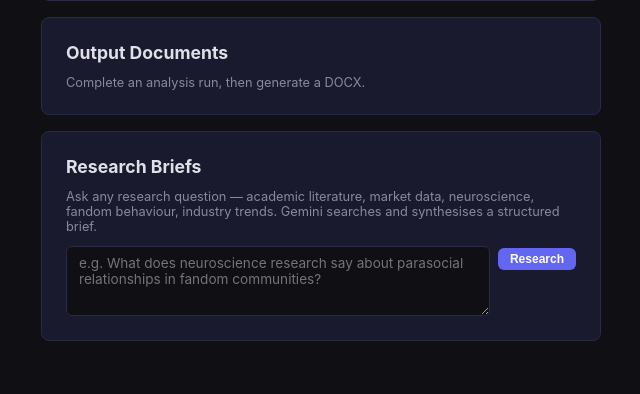
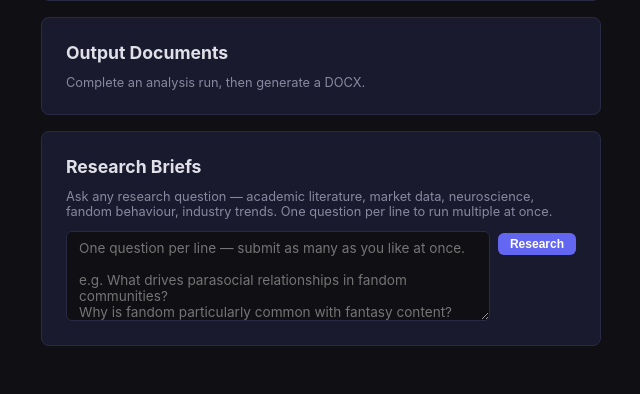
Before and after one commit to Erstiv/Iditeration, a FastAPI app: template app/templates/project.html in a window 1280 px wide. Shown: the part 442-836 px from the top of the page, without its empty margins (31-671 px from the left). Before the commit the page ends 783 px from the top, so only its background shows below. Run offline with FastAPI, Linux system fonts and the light colour scheme; the template is opened without the code that fills it, so the values that code supplies are empty; some libraries are stand-ins or nearby versions.

Commit message:
Research Brief: accept multiple questions (one per line)
All questions are queued simultaneously and run as parallel background tasks.

Co-Authored-By: Claude Sonnet 4.6 <noreply@anthropic.com>

```diff
--- a/app/routes/projects.py
+++ b/app/routes/projects.py
@@ -889,12 +889,16 @@ async def create_research_brief(
     question: str = Form(...),
     db: Session = Depends(get_db),
 ):
-    """Start a new research brief query."""
-    brief = ResearchBrief(project_id=project_id, question=question.strip())
-    db.add(brief)
-    db.commit()
-    db.refresh(brief)
-    background_tasks.add_task(run_research_brief, db, brief.id)
+    """Start one or more research brief queries (one question per line)."""
+    questions = [q.strip() for q in question.splitlines() if q.strip()]
+    if not questions:
+        return RedirectResponse(url=f"/projects/{project_id}", status_code=303)
+    for q in questions:
+        brief = ResearchBrief(project_id=project_id, question=q)
+        db.add(brief)
+        db.commit()
+        db.refresh(brief)
+        background_tasks.add_task(run_research_brief, db, brief.id)
     return RedirectResponse(url=f"/projects/{project_id}", status_code=303)
 
 
--- a/app/templates/project.html
+++ b/app/templates/project.html
@@ -109,13 +109,13 @@
         <div class="card">
             <h2>Research Briefs</h2>
             <p class="text-sm text-dim" style="margin-bottom: 0.75rem;">
-                Ask any research question — academic literature, market data, neuroscience, fandom behaviour, industry trends. Gemini searches and synthesises a structured brief.
+                Ask any research question — academic literature, market data, neuroscience, fandom behaviour, industry trends. One question per line to run multiple at once.
             </p>
             <form action="/projects/{{ project.id }}/research-brief" method="post">
                 <div style="display: flex; gap: 0.5rem; align-items: flex-start;">
                     <textarea name="question"
-                              placeholder="e.g. What does neuroscience research say about parasocial relationships in fandom communities?"
-                              style="flex: 1; min-height: 70px; font-size: 0.85rem;"
+                              placeholder="One question per line — submit as many as you like at once.&#10;&#10;e.g. What drives parasocial relationships in fandom communities?&#10;Why is fandom particularly common with fantasy content?"
+                              style="flex: 1; min-height: 90px; font-size: 0.85rem;"
                               required></textarea>
                     <button type="submit" class="btn btn-primary btn-sm" style="margin-top: 0.1rem;">Research</button>
                 </div>
```
